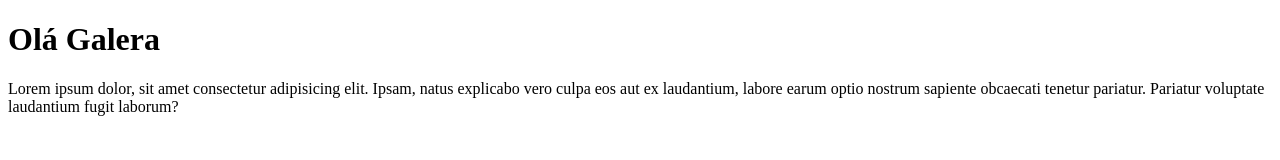
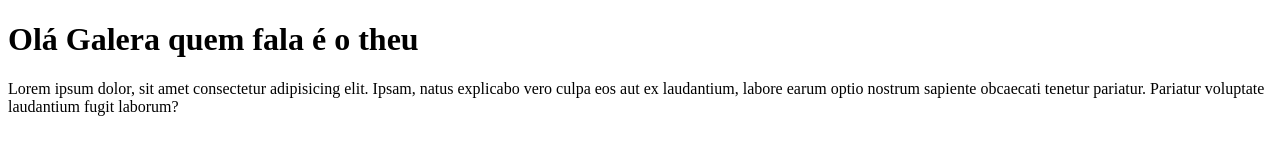
Before and after one commit to mazzillio/studio1, a website: page src/index.html in a window 1280 px wide. Drawn offline with Linux system fonts and the light colour scheme.

Commit message:
nova mudanca

```diff
--- a/src/index.html
+++ b/src/index.html
@@ -7,7 +7,7 @@
         <title>Studion</title>
     </head>
     <body>
-        <h1>Olá Galera</h1>
+        <h1>Olá Galera quem fala é o theu</h1>
 
         <p>Lorem ipsum dolor, sit amet consectetur adipisicing elit. Ipsam, natus explicabo vero culpa eos aut ex laudantium, labore earum optio nostrum sapiente obcaecati tenetur pariatur. Pariatur voluptate laudantium fugit laborum?</p>
     </body>
```
